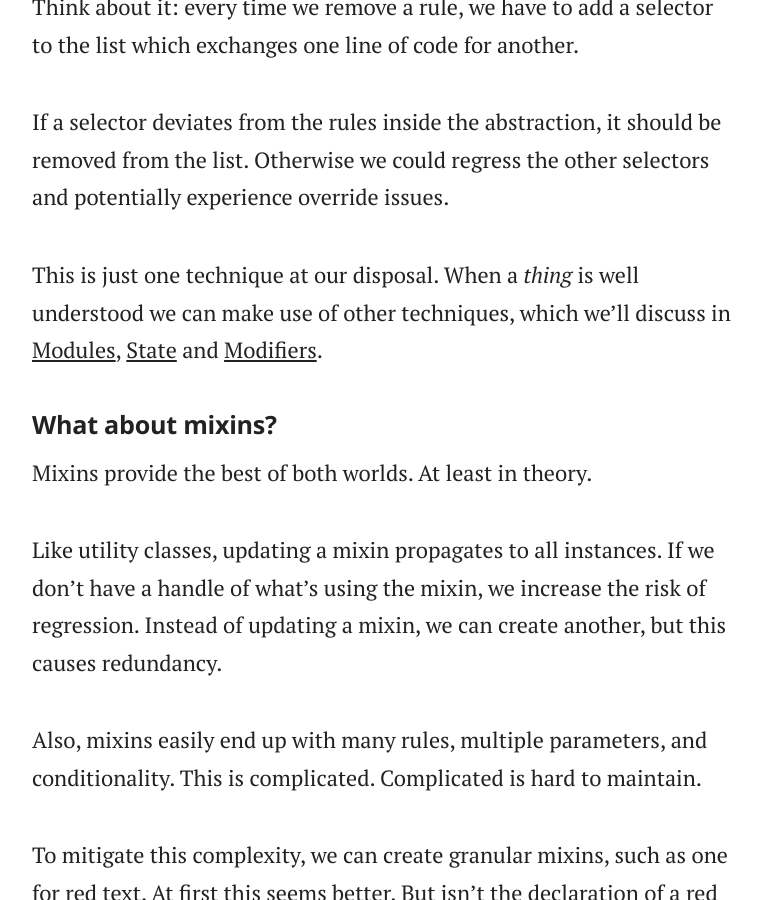
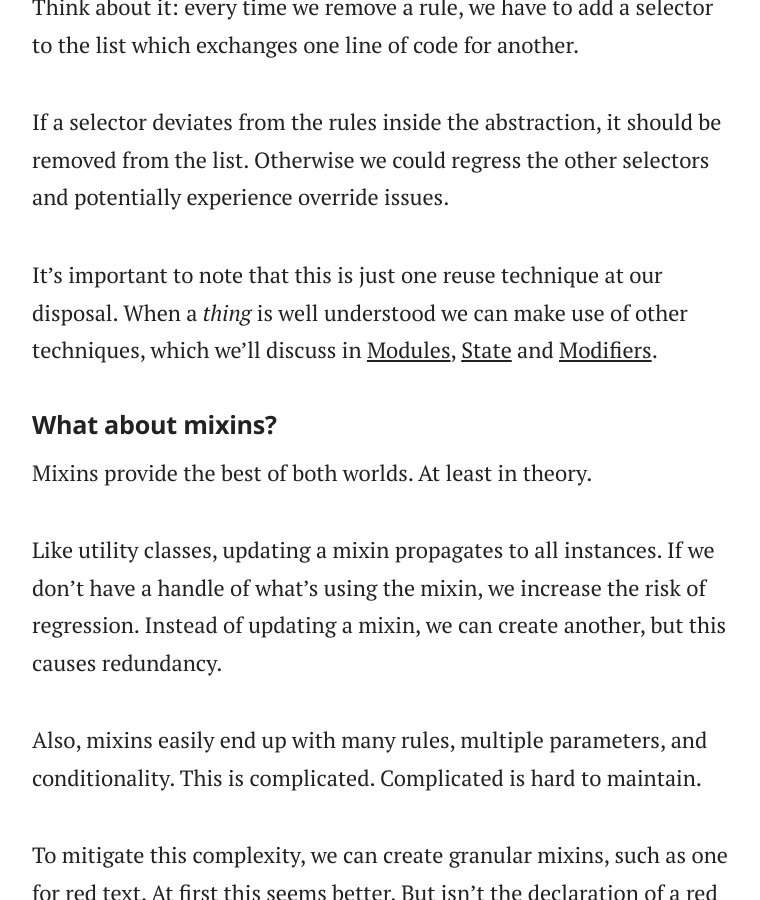
Before and after one commit to adamsilver/maintainablecss.com-jekyll, a Jekyll site: the page built from _chapters/03-reuse.md, in a window 1280 px wide and 900 px high, scrolled down 1225 px. Shown: the whole window, without its empty margins (258-1018 px from the left). Built offline with Jekyll 4.4.1, drawn with Linux system fonts in a browser that asks for light colours.

Commit message:
Updated reuse note

```diff
--- a/_chapters/03-reuse.md
+++ b/_chapters/03-reuse.md
@@ -28,7 +28,7 @@ This approach should be used for convenience, not for performance. Think about i
 
 If a selector deviates from the rules inside the abstraction, it should be removed from the list. Otherwise we could regress the other selectors and potentially experience override issues.
 
-This is just one technique at our disposal. When a *thing* is well understood we can make use of other techniques, which we'll discuss in [Modules](/chapters/modules/), [State](/chapters/state/) and [Modifiers](/chapters/modifiers/).
+It's important to note that this is just one reuse technique at our disposal. When a *thing* is well understood we can make use of other techniques, which we'll discuss in [Modules](/chapters/modules/), [State](/chapters/state/) and [Modifiers](/chapters/modifiers/).
 
 ## What about mixins?
 
```
